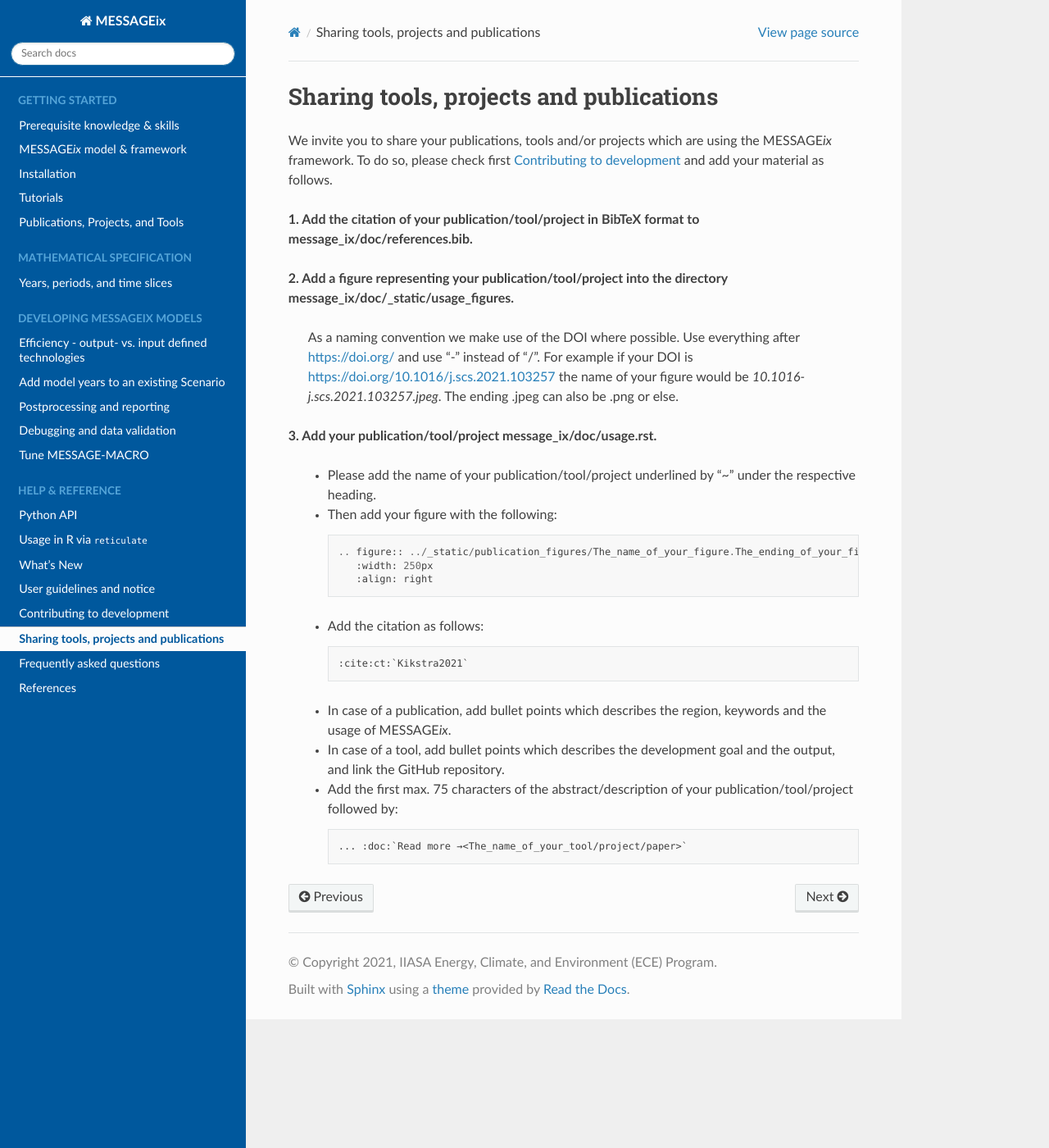
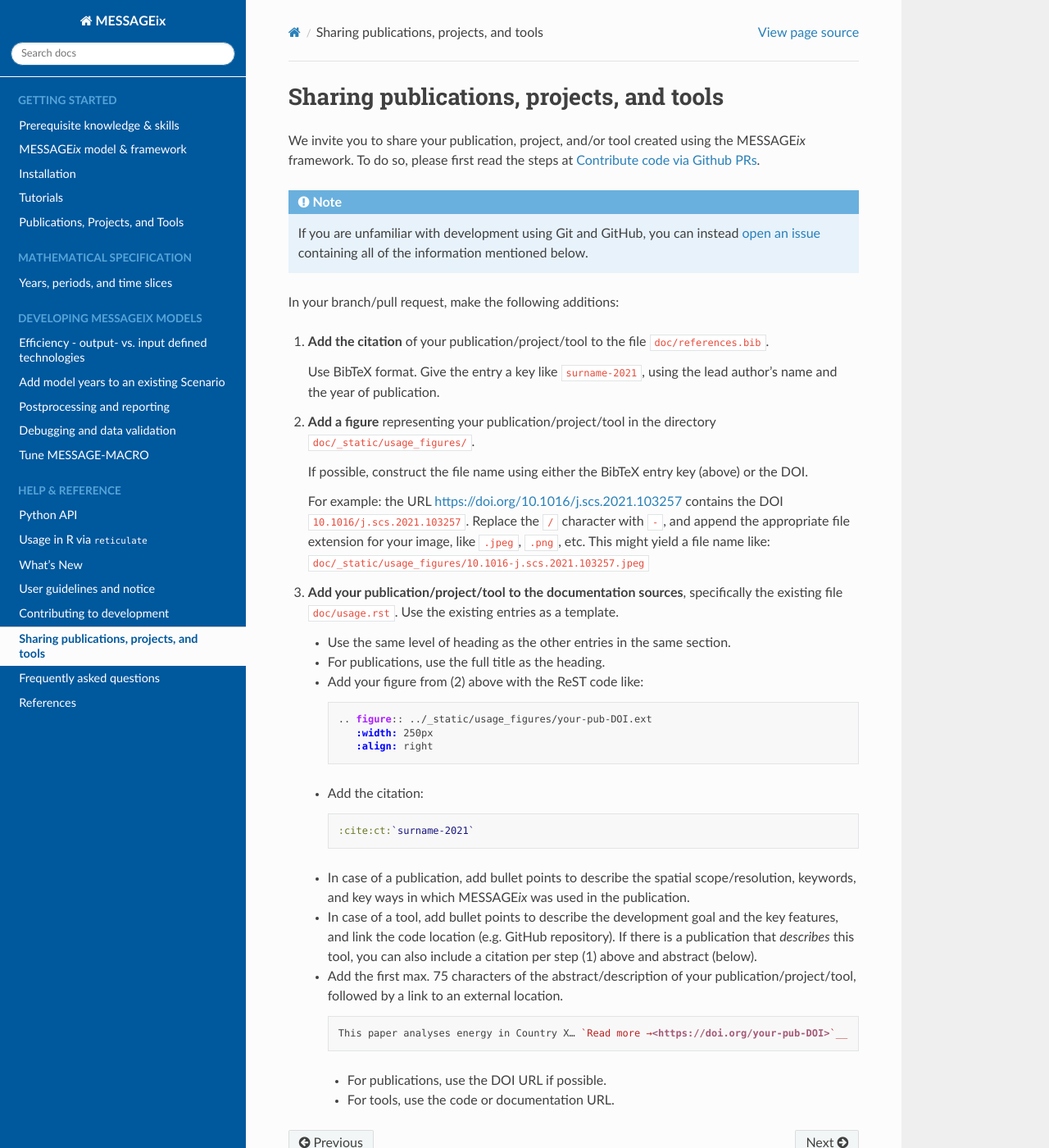
Before and after one commit to iiasa/message_ix, a Sphinx documentation site: the page built from doc/sharing.rst, in a window 1280 px wide and 1400 px high. Shown: the whole window at 82% size. Built offline with Sphinx 7.4.7 and the Read the Docs theme 2.0.0, drawn with Linux system fonts in a browser that asks for light colours; pages that are not in the unit, such as notebooks, are missing from menus.

Commit message:
Edit doc/sharing.rst
- Use a numbered list.
- Use the :file: role for file/directory names.
- Link to a section in doc/contributing.
- Add the option to open a GitHub issue.
- Distinguish DOI and a URL containing a DOI.
- Suggest a format for BibTeX entry keys.

```diff
--- a/doc/contributing.rst
+++ b/doc/contributing.rst
@@ -38,6 +38,7 @@
 
 __ https://github.com/iiasa/message_ix/issues?q=is:issue
 
+.. _contrib-pr:
 
 Contribute code via Github PRs
 ==============================
--- a/doc/sharing.rst
+++ b/doc/sharing.rst
@@ -1,32 +1,53 @@
-Sharing tools, projects and publications
-****************************************
+Sharing publications, projects, and tools
+*****************************************
 
-We invite you to share your publications, tools and/or projects which are using the |MESSAGEix| framework.
-To do so, please check first :doc:`contributing` and add your material as follows.
+We invite you to share your publication, project, and/or tool created using the |MESSAGEix| framework.
+To do so, please first read the steps at :ref:`contrib-pr`.
 
-**1. Add the citation of your publication/tool/project in BibTeX format to message_ix/doc/references.bib.**
+.. note:: If you are unfamiliar with development using Git and GitHub, you can instead `open an issue <https://github.com/iiasa/message_ix/issues/new>`_ containing all of the information mentioned below.
 
-**2. Add a figure representing your publication/tool/project into the directory message_ix/doc/_static/usage_figures.**
+In your branch/pull request, make the following additions:
 
-   As a naming convention we make use of the DOI where possible. Use everything after https://doi.org/ and use "-" instead of "/".
-   For example if your DOI is https://doi.org/10.1016/j.scs.2021.103257 the name of your figure would be *10.1016-j.scs.2021.103257.jpeg*.
-   The ending .jpeg can also be .png or else.
+1. **Add the citation** of your publication/project/tool to the file :file:`doc/references.bib`.
 
-**3. Add your publication/tool/project message_ix/doc/usage.rst.**
+   Use BibTeX format.
+   Give the entry a key like ``surname-2021``, using the lead author's name and the year of publication.
 
-   - Please add the name of your publication/tool/project underlined by "~" under the respective heading.
-   - Then add your figure with the following::
+2. **Add a figure** representing your publication/project/tool in the directory :file:`doc/_static/usage_figures/`.
 
-        .. figure:: ../_static/publication_figures/The_name_of_your_figure.The_ending_of_your_figure
+   If possible, construct the file name using either the BibTeX entry key (above) or the DOI.
+
+   For example: the URL https://doi.org/10.1016/j.scs.2021.103257 contains the DOI ``10.1016/j.scs.2021.103257``.
+   Replace the ``/`` character with ``-``, and append the appropriate file extension for your image, like :file:`.jpeg`, :file:`.png`, etc.
+   This might yield a file name like: :file:`doc/_static/usage_figures/10.1016-j.scs.2021.103257.jpeg`
+
+3. **Add your publication/project/tool to the documentation sources**, specifically the existing file :file:`doc/usage.rst`.
+   Use the existing entries as a template.
+
+   - Use the same level of heading as the other entries in the same section.
+   - For publications, use the full title as the heading.
+   - Add your figure from (2) above with the ReST code like:
+
+     .. code-block:: rest
+
+        .. figure:: ../_static/usage_figures/your-pub-DOI.ext
            :width: 250px
            :align: right
 
-   - Add the citation as follows::
+   - Add the citation:
 
-        :cite:ct:`Kikstra2021`
+     .. code-block:: rest
 
-   - In case of a publication, add bullet points which describes the region, keywords and the usage of |MESSAGEix|.
-   - In case of a tool, add bullet points which describes the development goal and the output, and link the GitHub repository.
-   - Add the first max. 75 characters of the abstract/description of your publication/tool/project followed by::
+        :cite:ct:`surname-2021`
 
-        ... :doc:`Read more →<The_name_of_your_tool/project/paper>`
+   - In case of a publication, add bullet points to describe the spatial scope/resolution, keywords, and key ways in which |MESSAGEix| was used in the publication.
+   - In case of a tool, add bullet points to describe the development goal and the key features, and link the code location (e.g. GitHub repository).
+     If there is a publication that *describes* this tool, you can also include a citation per step (1) above and abstract (below).
+   - Add the first max. 75 characters of the abstract/description of your publication/project/tool, followed by a link to an external location.
+
+     .. code-block:: rest
+
+        This paper analyses energy in Country X… `Read more →<https://doi.org/your-pub-DOI>`__
+
+     - For publications, use the DOI URL if possible.
+     - For tools, use the code or documentation URL.
--- a/doc/usage.rst
+++ b/doc/usage.rst
@@ -97,11 +97,11 @@
 
 :cite:ct:`d2ix`
 
-- **Goal**: Manageable, comprehensible, and traceable representation of input-data.
-- **Output**: Spreadsheet interface (d2ix) that enables presentation and editing of model input-data in a concise form.
+- **Goal**: Manageable, comprehensible, and traceable representation of input data.
+- **Features**: Spreadsheet interface that enables presentation and editing of model input data in a concise form.
 - **GitHub**: https://github.com/tum-ewk/d2ix
 
-Bottom-up integrated assessment models, like |MESSAGEix|, depend on the ... `Read more → <https://www.mdpi.com/1996-1073/12/8/1483/htm>`_
+Bottom-up integrated assessment models, like |MESSAGEix|, depend on the… `Read more → <https://www.mdpi.com/1996-1073/12/8/1483/htm>`__
 
 .. _projects:
 
```
